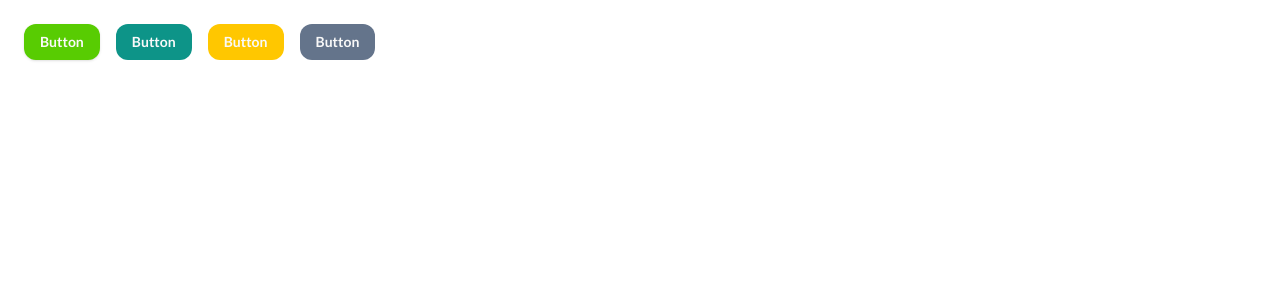
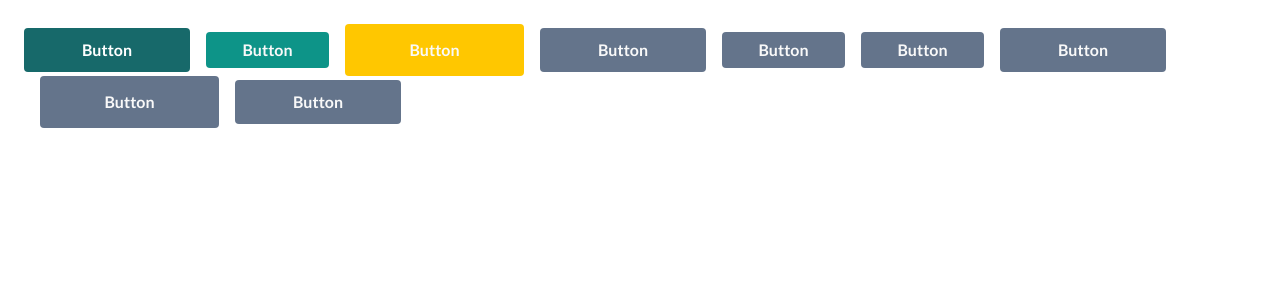
Before and after one commit to prot-alx/createx, a React (Vite) app: page / in a window 1280 px wide. Shown: the top 300 px of the page. Built offline with nearby package versions, Linux system fonts and the light colour scheme.

Commit message:
buttons 03

```diff
--- a/src/app/app-entry/index.tsx
+++ b/src/app/app-entry/index.tsx
@@ -1,22 +1,9 @@
-import Button from "@/shared/buttons/basic/large";
+import { ButtonBlock } from "@/shared/buttonBlock";
 
 const App = () => {
   return (
     <div className="font-lato">
-      <div className="p-6 space-x-4">
-        <Button buttonStyle={{ color: 'green', rounded: 'lg', size: 'md' }}>
-          Button
-        </Button>
-        <Button buttonStyle={{ color: 'teal', rounded: 'lg', size: 'md' }}>
-          Button
-        </Button>
-        <Button buttonStyle={{ color: 'yellow', rounded: 'lg', size: 'md' }}>
-          Button
-        </Button>
-        <Button buttonStyle={{ color: 'gray', rounded: 'lg', size: 'md' }}>
-          Button
-        </Button>
-      </div>
+      <ButtonBlock></ButtonBlock>
     </div>
   )
 }
--- /dev/null
+++ b/src/shared/buttonBlock.tsx
@@ -0,0 +1,35 @@
+import Button from "./buttons/basic/large"
+
+export const  ButtonBlock = () => {
+    return (
+        <div className="p-6 space-x-4 ">
+        <Button buttonStyle={{ color: 'green', rounded: 'sm', size: 'regular' }}>
+          Button
+        </Button>
+        <Button buttonStyle={{ color: 'teal', rounded: 'sm', size: 'small' }}>
+          Button
+        </Button>
+        <Button buttonStyle={{ color: 'yellow', rounded: 'sm', size: 'large' }}>
+          Button
+        </Button>
+        <Button buttonStyle={{ color: 'gray', rounded: 'sm', size: 'regular' }}>
+          Button
+        </Button>
+        <Button buttonStyle={{ color: 'gray', rounded: 'sm', size: 'small' }}>
+          Button
+        </Button>
+        <Button buttonStyle={{ color: 'gray', rounded: 'sm', size: 'small' }}>
+          Button
+        </Button>
+        <Button buttonStyle={{ color: 'gray', rounded: 'sm', size: 'regular' }}>
+          Button
+        </Button>
+        <Button buttonStyle={{ color: 'gray', rounded: 'sm', size: 'large' }}>
+          Button
+        </Button>
+        <Button buttonStyle={{ color: 'gray', rounded: 'sm', size: 'regular' }}>
+          Button
+        </Button>
+      </div>
+    )
+}
--- a/src/shared/buttons/basic/large.tsx
+++ b/src/shared/buttons/basic/large.tsx
@@ -3,6 +3,7 @@ import { forwardRef, useMemo } from "react";
 import { type VariantProps } from "tailwind-variants";
 import { TbLoader } from "react-icons/tb";
 import { outlineButton, solidButton, ghostButton } from './largeStyles';
+import React from "react";
 
 // define all the button attributes
 type BaseButtonAttributes = React.ComponentPropsWithoutRef<"button">;
@@ -41,7 +42,7 @@ const Button = forwardRef<Ref, ButtonProps>((props, ref) => {
 
   const renderButtonVariant=()=>{
     if(buttonVariant==="solid"){
-      return solidButton({...buttonStyle,className})
+      return solidButton({...buttonStyle, className})
     }
    }
 
--- a/src/shared/buttons/basic/largeStyles.ts
+++ b/src/shared/buttons/basic/largeStyles.ts
@@ -4,16 +4,14 @@ export const baseButton = tv({
     base: 'text-center relative font-semibold whitespace-nowrap align-middle outline-none inline-flex items-center justify-center select-none',
     variants: {
         size: {
-      xs: 'text-xs py-1 px-2',
-      md: 'text-sm py-2 px-4',
-      lg: 'text-base py-3 px-6',
-      xl: 'text-lg py-4 px-8',
-      xxl: 'text-xl py-5 px-10',
-      square_xs: 'text-xs h-4 w-4 p-1',
-      square_sm: 'text-sm h-6 w-6 p-1',
-      square_md: 'text-base h-8 w-8 p-1',
-      square_lg: 'text-lg h-10 w-10 p-1',
-      square_xl: 'text-xl h-12 w-12 p-1',
+            small: 'h-[36px]  w-[123px]',
+            regular: 'h-[44px]  w-[166px] ',
+            large: 'h-[52px] w-[179px]',
+            //   square_xs: 'text-xs h-4 w-4 p-1',
+            //   square_sm: 'text-sm h-6 w-6 p-1',
+            //   square_md: 'text-base h-8 w-8 p-1',
+            //   square_lg: 'text-lg h-10 w-10 p-1',
+            //   square_xl: 'text-xl h-12 w-12 p-1',
         },
         vPadding: {
             xs: 'py-[4px]',
@@ -59,7 +57,7 @@ export const solidButton = tv({
     variants: {
         color: {
             green:
-          'bg-[#58cc02] text-gray-100 shadow active:shadow-none active:translate-y-[5px]',
+                'bg-primary text-white shadow-[0px 4px 4px 4px rgba(0, 0, 0 / 0.25)] active:shadow-none active:translate-y-[5px]',
             teal: 'bg-[#0D9488] text-gray-100 shadow-teal active:shadow-none active:translate-y-[5px]',
             yellow:
                 'bg-[#FFC700] text-gray-100 shadow-yellow active:shadow-none active:translate-y-[5px]',
```
Lines whose indentation alone changed are shown as unchanged.
